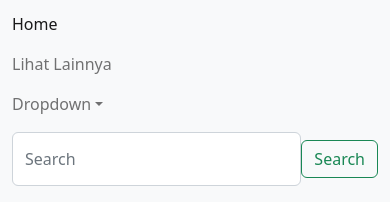
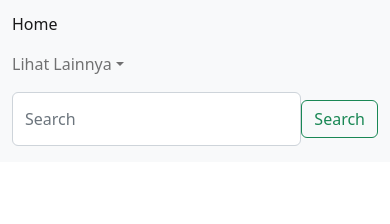
Before and after one commit to fataralviano/backup, a plain HTML site: page index.html in a window 390 px wide. Both pictures are taken after a click on the button "Toggle navigation". Shown: the part 52-276 px from the top of the page. Drawn offline with nearby package versions, Linux system fonts and the light colour scheme.

Commit message:
Mengubah Tampilan Menu

```diff
--- a/index.html
+++ b/index.html
@@ -26,11 +26,8 @@
                    <li class="nav-item">
                        <a class="nav-link active" href="#" aria-current="page">Home <span class="visually-hidden">(current)</span></a>
                    </li>
-                   <li class="nav-item">
-                       <a class="nav-link" href="#">Lihat Lainnya</a>
-                   </li>
                    <li class="nav-item dropdown">
-                       <a class="nav-link dropdown-toggle" href="#" id="dropdownId" data-bs-toggle="dropdown" aria-haspopup="true" aria-expanded="false">Dropdown</a>
+                       <a class="nav-link dropdown-toggle" href="#" id="dropdownId" data-bs-toggle="dropdown" aria-haspopup="true" aria-expanded="false">Lihat Lainnya</a>
                        <div class="dropdown-menu" aria-labelledby="dropdownId">
                            <a class="dropdown-item" href="#">Tentang Saya</a>
                            <a class="dropdown-item" href="#">Hobby Saya</a>
```
